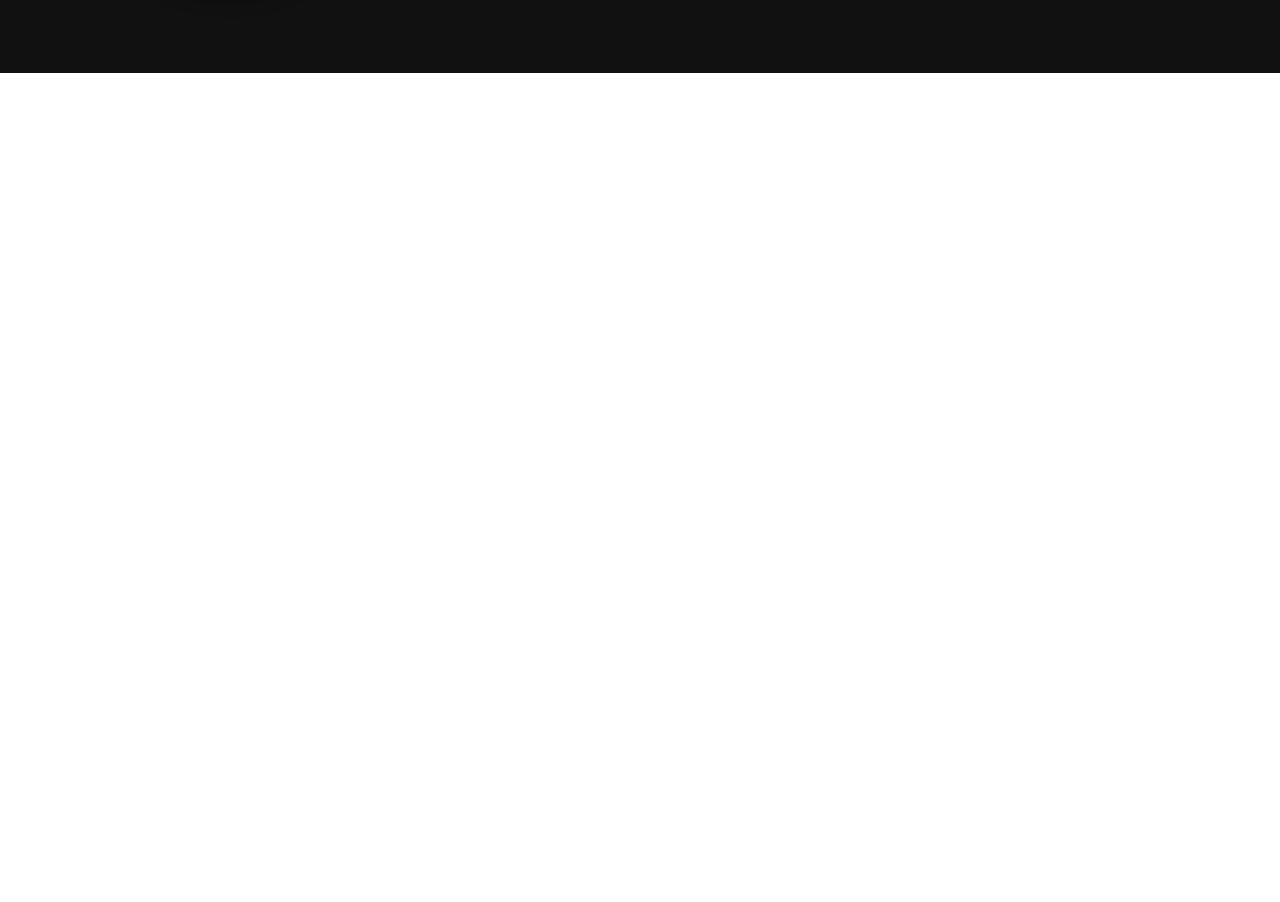
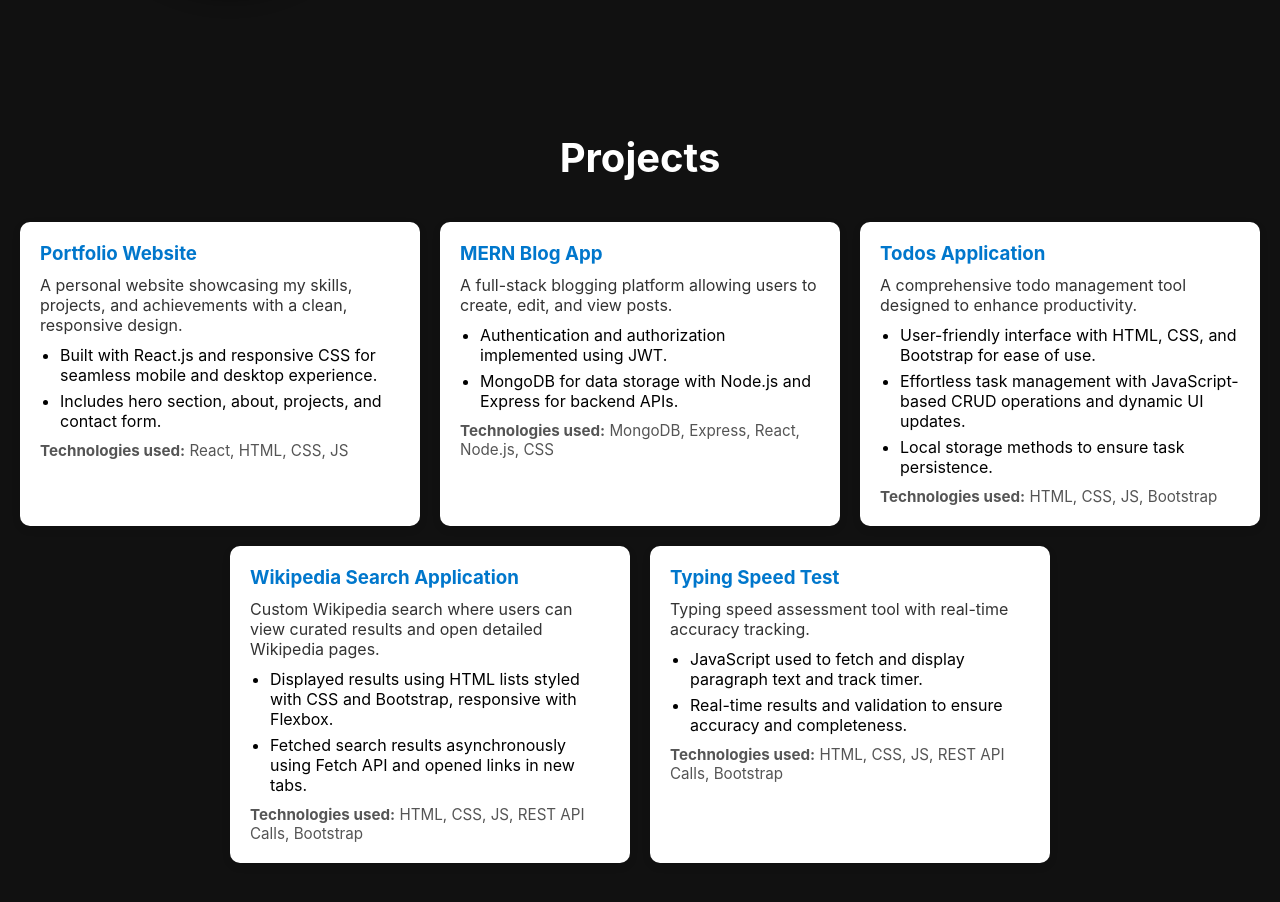
Before and after one commit to omprakash171/portfolio, a React (Create React App) app: page / in a window 1280 px wide. Shown: the part 840-1742 px from the top of the page. Before the commit the page ends 913 px from the top, so only its background shows below. Built offline with nearby package versions, Linux system fonts and the light colour scheme.

Commit message:
added projects section

```diff
--- a/src/App.js
+++ b/src/App.js
@@ -1,6 +1,7 @@
 import Navbar from './components/Navbar';
 import Hero from './components/Hero'
 import About from './components/About';
+import Projects from './components/Projects';
 import './App.css';
 
 const App = () => {
@@ -9,6 +10,7 @@ const App = () => {
       <Navbar />
       <Hero />
       <About />
+      <Projects />
     </div>
   )
 }
--- a/src/components/Navbar/index.js
+++ b/src/components/Navbar/index.js
@@ -6,7 +6,7 @@ class Navbar extends Component {
   render() {
     return (
       <nav className="navbar">
-        <div className="logo">O</div>
+        <div className="logo">O.</div>
         <ul className="nav-links">
           <li>
             <a href="#home">Home</a>
--- /dev/null
+++ b/src/components/Projects/index.css
@@ -0,0 +1,65 @@
+.projects-section {
+  padding: 60px 20px;
+  background-color: #111;
+}
+
+.section-title {
+  text-align: center;
+  font-size: 2.5rem;
+  color: #fff;
+  margin-bottom: 40px;
+}
+
+.projects-container {
+  display: flex;
+  flex-wrap: wrap;
+  gap: 20px;
+  justify-content: center;
+}
+
+.project-card {
+  background-color: white;
+  padding: 20px;
+  border-radius: 10px;
+  box-shadow: 0 3px 8px rgba(0,0,0,0.1);
+  flex: 1 1 300px;
+  max-width: 400px;
+}
+
+.project-title a {
+  color: #0077cc;
+  text-decoration: none;
+}
+
+.project-title a:hover {
+  text-decoration: underline;
+}
+
+.project-description {
+  margin: 10px 0;
+  font-size: 1rem;
+  color: #333;
+}
+
+.project-points {
+  padding-left: 20px;
+  margin: 10px 0;
+}
+
+.project-points li {
+  margin-bottom: 6px;
+}
+
+.tech-used {
+  margin-top: 10px;
+  font-size: 0.95rem;
+  color: #555;
+}
+
+/* Responsive */
+@media (max-width: 768px) {
+  .projects-container {
+    flex-direction: column;
+    align-items: center;
+  }
+}
--- /dev/null
+++ b/src/components/Projects/index.js
@@ -0,0 +1,86 @@
+import { Component } from "react";
+import "./index.css";
+
+class Projects extends Component {
+  render() {
+    const projects = [
+      {
+        title: "Portfolio Website",
+        link: "#",
+        description: "A personal website showcasing my skills, projects, and achievements with a clean, responsive design.",
+        points: [
+          "Built with React.js and responsive CSS for seamless mobile and desktop experience.",
+          "Includes hero section, about, projects, and contact form.",
+        ],
+        tech: "React, HTML, CSS, JS"
+      },
+      {
+        title: "MERN Blog App",
+        link: "#",
+        description: "A full-stack blogging platform allowing users to create, edit, and view posts.",
+        points: [
+          "Authentication and authorization implemented using JWT.",
+          "MongoDB for data storage with Node.js and Express for backend APIs."
+        ],
+        tech: "MongoDB, Express, React, Node.js, CSS"
+      },
+      {
+        title: "Todos Application",
+        link: "https://omtodoapp7.ccbp.tech",
+        description: "A comprehensive todo management tool designed to enhance productivity.",
+        points: [
+          "User-friendly interface with HTML, CSS, and Bootstrap for ease of use.",
+          "Effortless task management with JavaScript-based CRUD operations and dynamic UI updates.",
+          "Local storage methods to ensure task persistence."
+        ],
+        tech: "HTML, CSS, JS, Bootstrap"
+      },
+      {
+        title: "Wikipedia Search Application",
+        link: "https://omsearch.ccbp.tech",
+        description: "Custom Wikipedia search where users can view curated results and open detailed Wikipedia pages.",
+        points: [
+          "Displayed results using HTML lists styled with CSS and Bootstrap, responsive with Flexbox.",
+          "Fetched search results asynchronously using Fetch API and opened links in new tabs."
+        ],
+        tech: "HTML, CSS, JS, REST API Calls, Bootstrap"
+      },
+      {
+        title: "Typing Speed Test",
+        link: "https://typingtest17.ccbp.tech",
+        description: "Typing speed assessment tool with real-time accuracy tracking.",
+        points: [
+          "JavaScript used to fetch and display paragraph text and track timer.",
+          "Real-time results and validation to ensure accuracy and completeness."
+        ],
+        tech: "HTML, CSS, JS, REST API Calls, Bootstrap"
+      }
+    ];
+
+    return (
+      <section className="projects-section">
+        <h2 className="section-title">Projects</h2>
+        <div className="projects-container">
+          {projects.map((project, index) => (
+            <div className="project-card" key={index}>
+              <h3 className="project-title">
+                <a href={project.link} target="_blank" rel="noreferrer">
+                  {project.title}
+                </a>
+              </h3>
+              <p className="project-description">{project.description}</p>
+              <ul className="project-points">
+                {project.points.map((point, i) => (
+                  <li key={i}>{point}</li>
+                ))}
+              </ul>
+              <p className="tech-used"><strong>Technologies used:</strong> {project.tech}</p>
+            </div>
+          ))}
+        </div>
+      </section>
+    );
+  }
+}
+
+export default Projects;
```
